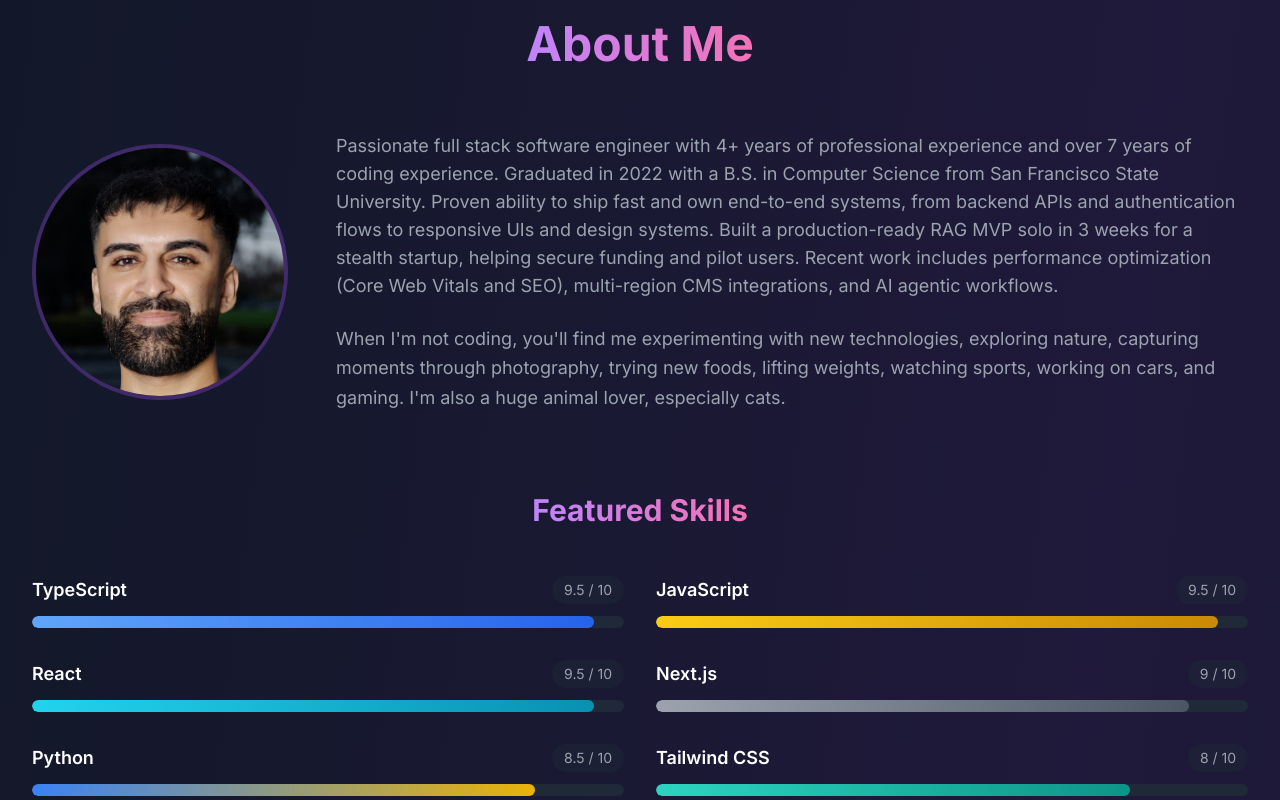
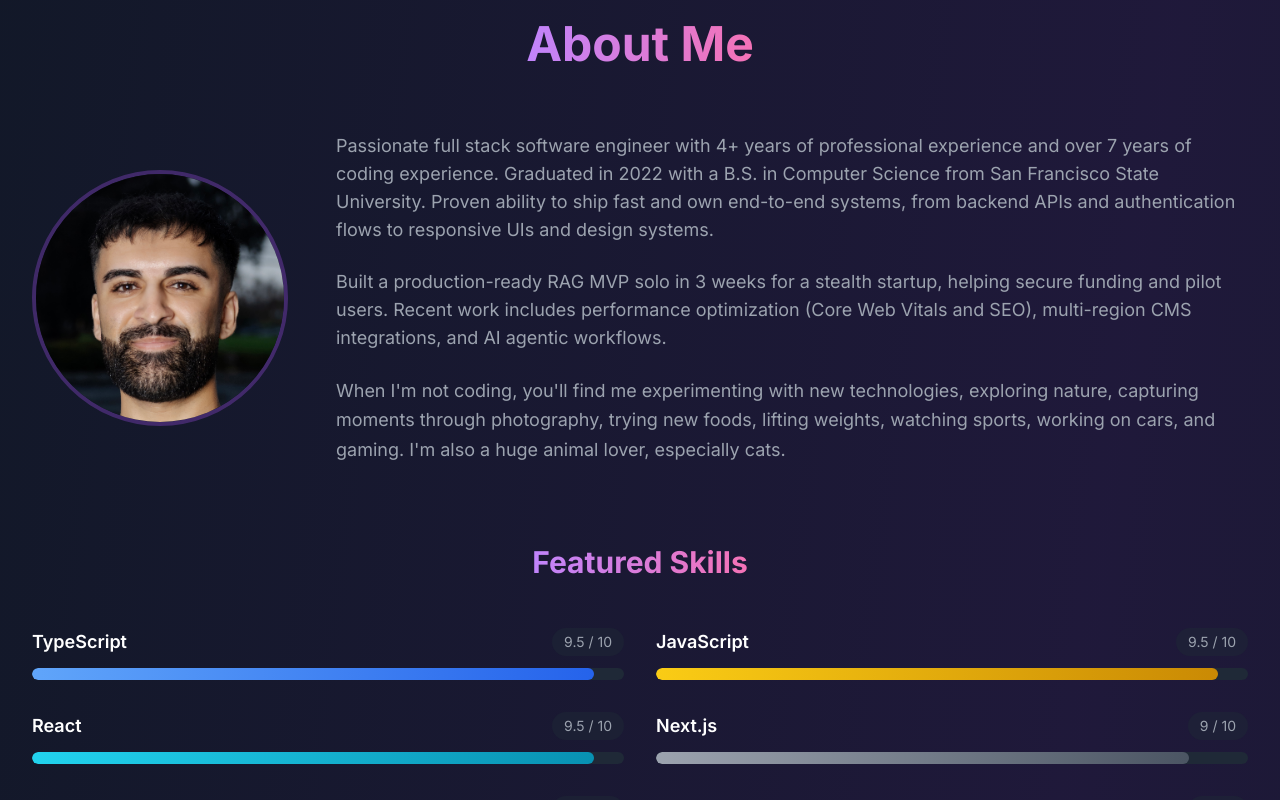
Before and after one commit to iamfaisalh/fizzledev, a Next.js app: page / in a window 1280 px wide. Shown: the part 860-1660 px from the top of the page. Built offline with nearby package versions, Linux system fonts and the light colour scheme.

Commit message:
updated about bio

```diff
--- a/components/about.tsx
+++ b/components/about.tsx
@@ -174,18 +174,20 @@ export default function About() {
               </div>
             </div>
 
-            <div className="flex-1 text-center lg:text-left">
+            <div className="flex-1 text-left">
               <p className="text-base md:text-lg text-gray-400 leading-relaxed mb-6">
                 Passionate full stack software engineer with 4+ years of
                 professional experience and over 7 years of coding experience.
                 Graduated in 2022 with a B.S. in Computer Science from San
                 Francisco State University. Proven ability to ship fast and own
                 end-to-end systems, from backend APIs and authentication flows
-                to responsive UIs and design systems. Built a production-ready
-                RAG MVP solo in 3 weeks for a stealth startup, helping secure
-                funding and pilot users. Recent work includes performance
-                optimization (Core Web Vitals and SEO), multi-region CMS
-                integrations, and AI agentic workflows.
+                to responsive UIs and design systems.
+              </p>
+              <p className="text-base md:text-lg text-gray-400 leading-relaxed mb-6">
+                Built a production-ready RAG MVP solo in 3 weeks for a stealth
+                startup, helping secure funding and pilot users. Recent work
+                includes performance optimization (Core Web Vitals and SEO),
+                multi-region CMS integrations, and AI agentic workflows.
               </p>
               <p className="text-lg text-gray-400 leading-relaxed">
                 When I'm not coding, you'll find me experimenting with new
```
